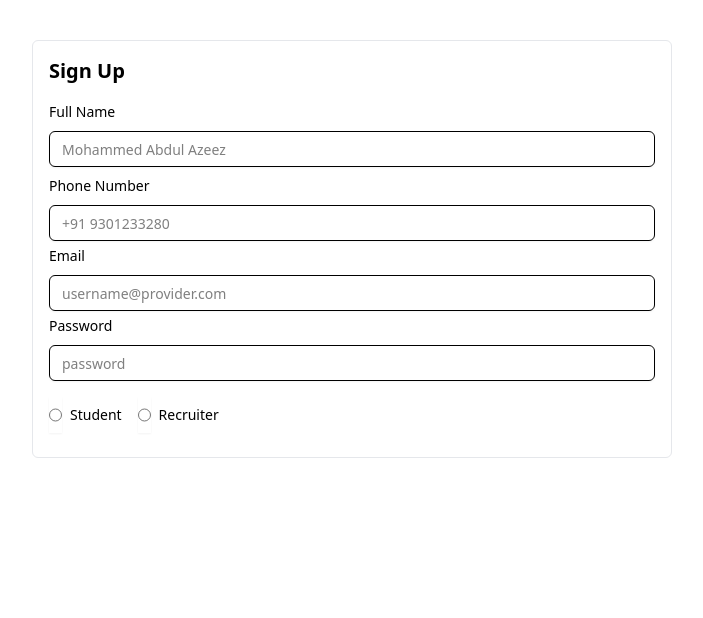
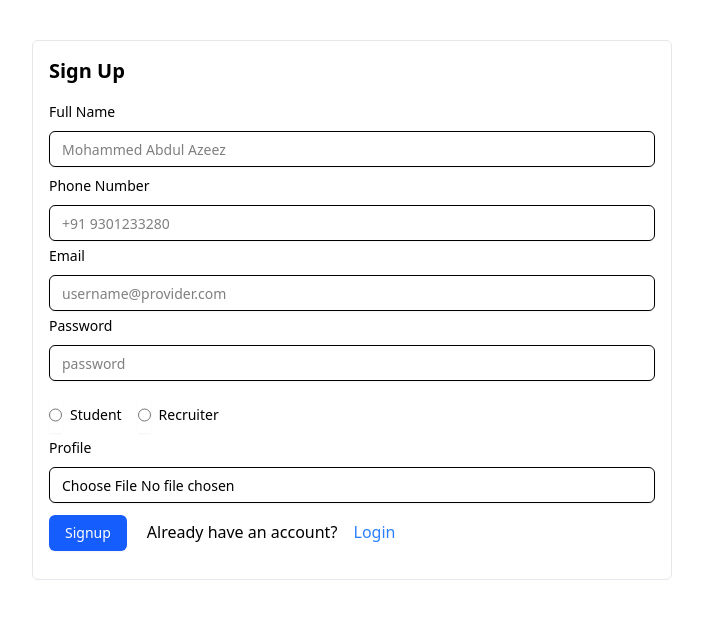
Before and after one commit to md-abdul-azeez/SkillBridge, a React (Vite) app in the folder Frontend/: page /signup in a window 1280 px wide. Shown: the top 618 px of the page, without its empty margins (288-991 px from the left). Built offline with nearby package versions, Linux system fonts and the light colour scheme.

Commit message:
designed signup

```diff
--- a/Frontend/src/components/auth/Signup.jsx
+++ b/Frontend/src/components/auth/Signup.jsx
@@ -2,6 +2,8 @@ import React from "react";
 import { Label } from "../ui/label";
 import { Input } from "../ui/input";
 import { RadioGroup, RadioGroupItem } from "../ui/radio-group";
+import { Button } from "../ui/button";
+import { Link } from "react-router-dom";
 const Signup = () => {
   return (
     <div className="flex items-center justify-center max-w-7xl mx-auto">
@@ -35,6 +37,12 @@ const Signup = () => {
             </div>
           </RadioGroup>
         </div>
+        <div className="">
+          <Label className="mb-3">Profile</Label>
+          <Input type="file" accept="image/*" className="cursor-pointer"/>
+        </div>
+        <Button type="submit" className="my-3 bg-blue-600 text-white cursor-pointer">Signup</Button>
+        <span className="mx-5">Already have an account? <Link to="/login" className="text-blue-500 mx-3">Login</Link></span>
       </form>
     </div>
   );
```
